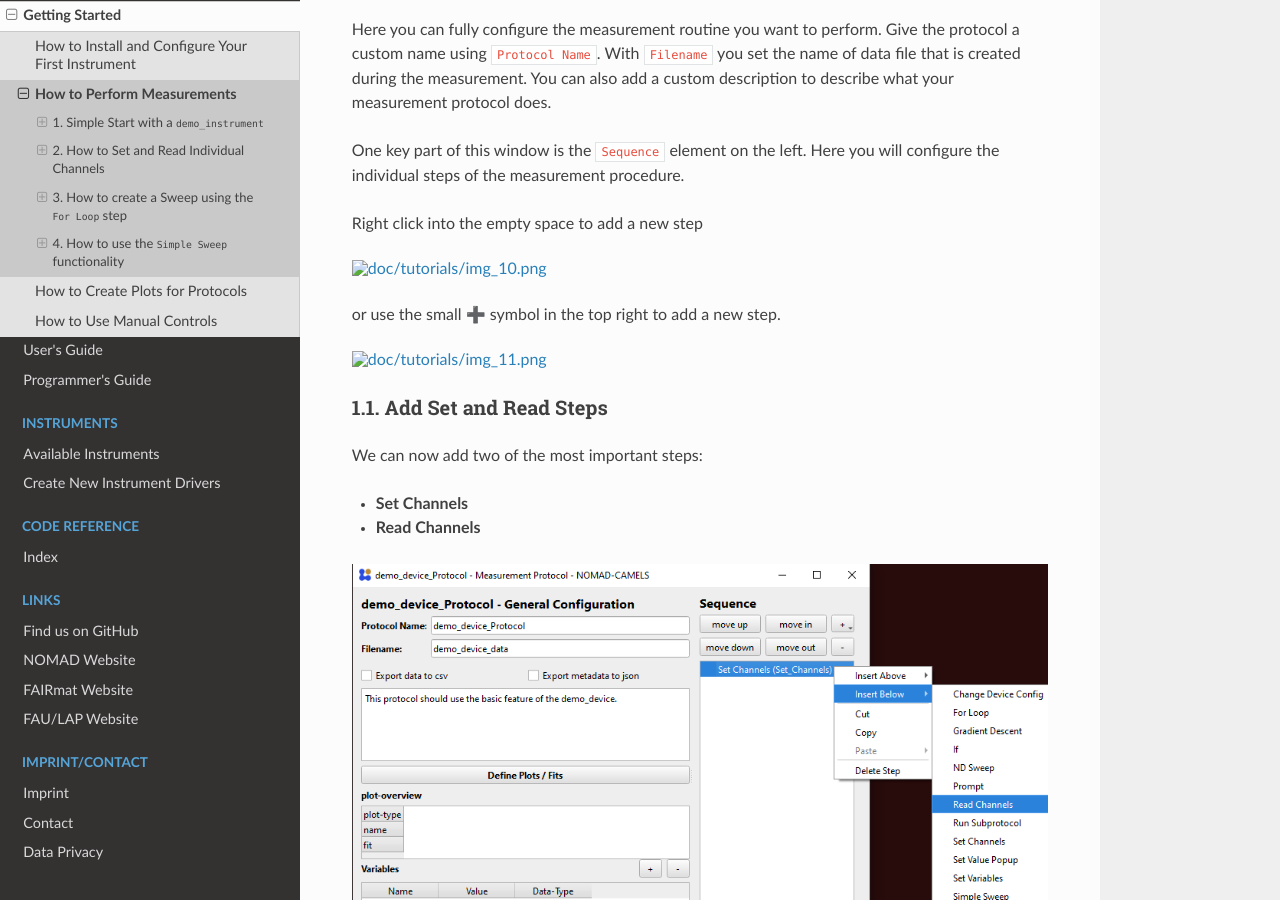
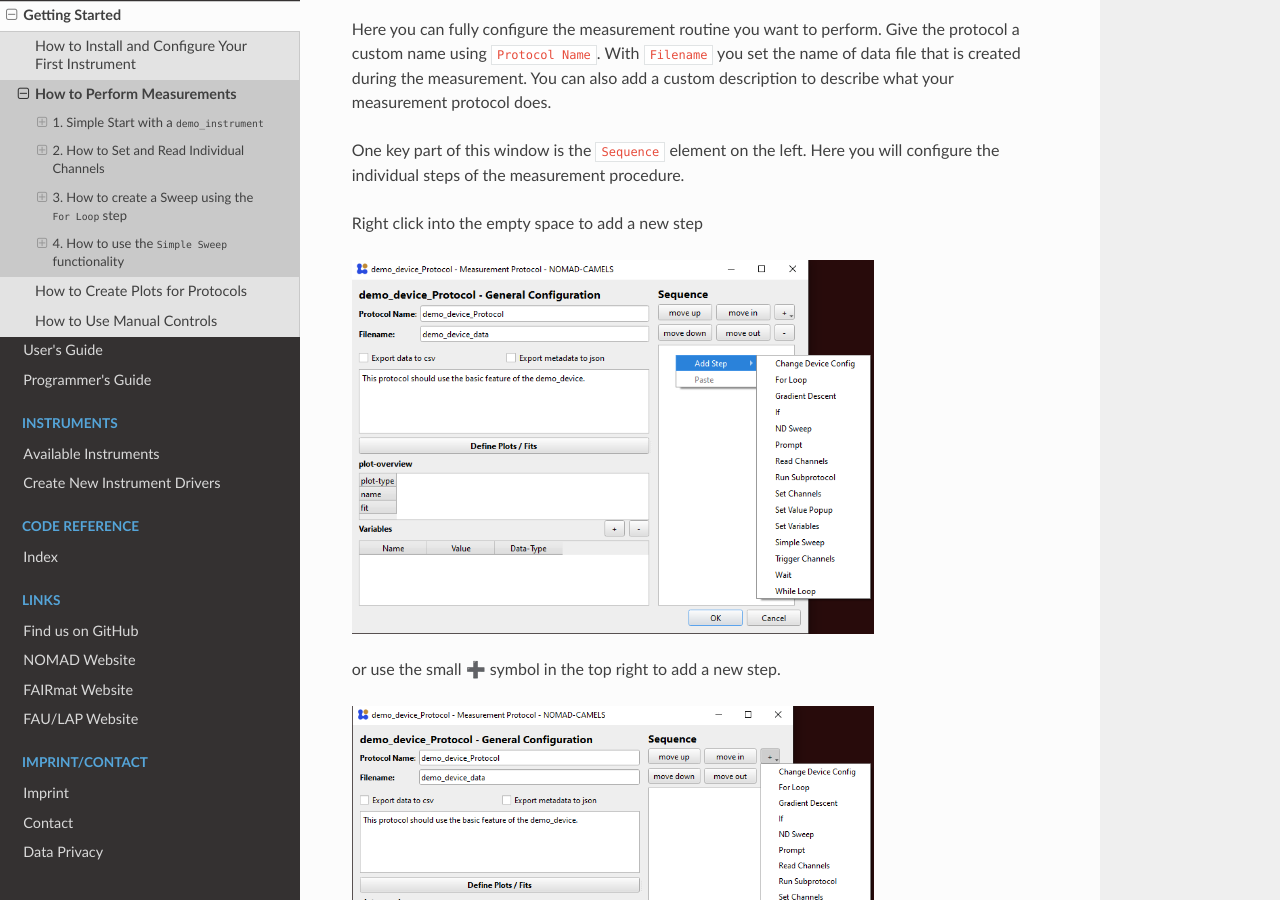
Before and after one commit to FAU-LAP/NOMAD-CAMELS, a Sphinx documentation site: the page built from docs/source/doc/tutorials/quick_start_protocols.md, in a window 1280 px wide and 900 px high, scrolled down 1234 px. Built offline with Sphinx 7.4.7 and the Read the Docs theme 2.0.0, drawn with Linux system fonts in a browser that asks for light colours; pages that are not in the unit, such as notebooks, are missing from menus.

Commit message:
fixed broken images

````diff
--- a/docs/source/doc/tutorials/quick_start_protocols.md
+++ b/docs/source/doc/tutorials/quick_start_protocols.md
@@ -21,11 +21,11 @@ Here you will configure the individual steps of the measurement procedure.
 
 Right click into the empty space to add a new step
 
-```{image} img_10.png
+```{image} images/img_10.png
 :width: 75%
 ```
 or use the small &#10133; symbol in the top right to add a new step.
-```{image} img_11.png
+```{image} images/img_11.png
 :width: 75%
 ```
 
@@ -42,10 +42,10 @@ Depending on the exact implementation of the instruments channels they are eithe
 
 Below you can see the readable and the settable channels of the `demo_device`.
 
-```{image} img_13.png
+```{image} images/img_13.png
 :width: 53%
 ```
-```{image} img_14.png
+```{image} images/img_14.png
 :width: 46%
 ```
 
@@ -59,10 +59,10 @@ Let's see how you can set and read individual channels.
 ### 2.1. Set Channels
 We can now configure the protocol so that first each motor channel (`X`,`Y`,`Z`) are set to a value (in this case `1`,`2`,`3`).
 
-```{image} img_15.png
+```{image} images/img_15.png
 :width: 49%
 ```
-```{image} img_16.png
+```{image} images/img_16.png
 :width: 49%
 ```
 
@@ -76,10 +76,10 @@ We can now configure the protocol so that first each motor channel (`X`,`Y`,`Z`)
 
 For this simply add a variable on the bottom right of the protocol screen with the &#10133; symbol
 
-```{image} img_17.png
+```{image} images/img_17.png
 :width: 49%
 ```
-```{image} img_18.png
+```{image} images/img_18.png
 :width: 49%
 ```
 
@@ -162,17 +162,17 @@ Now  click `OK` and `run` the protocol.
 You can already see the eleven iterations the loop makes from the console window.
 ### 3.6. Sweep Data
 Now lets look at the data produced. The HDF5 file with the data is saved into the location specified by you. With a simple HDF5 viewer like [H5web](https://h5web.panosc.eu/h5wasm) you can easily read and display the data.
-```{image} img_36.png
+```{image} images/img_36.png
 :width: 62%
 ```
 
 
 Here are the other two motor channels
 
-```{image} img_37.png
+```{image} images/img_37.png
 :width: 22%
 ```
-```{image} img_38.png
+```{image} images/img_38.png
 :width: 21.3%
 ```
 
@@ -193,15 +193,15 @@ You can now configure the `Simple Sweep`. This is quite similar to configuring t
 ![img_39.png](images/img_39.png)\
 `Data Output` configures in which Bluesky stream the sweep is run. `sub-stream` should be fine for most cases.\
 Select the `Loop-Type` and `Sweep mode` you want.
-```{image} img_40.png
+```{image} images/img_40.png
 :width: 30%
 ```
-```{image} img_41.png
+```{image} images/img_41.png
 :width: 34.8%
 ```
 
 Set the `Start`, `Stop` and `points` parameters. For this we can again use variables as done [above](sweeping-using-a-for-loop-step). Then select which channels you want to read. We will only select the `motorX` channel. As this is the only channel that is changed.
-```{image} img_42.png
+```{image} images/img_42.png
 :width: 70%
 ```
 
@@ -211,7 +211,7 @@ Click `OK` and `run` the protocol.\
 
 ### 4.4. Data File
 Now lets look at the data produced. The HDF5 file with the data is saved into the location specified by you. With a simple HDF5 viewer like [H5web](https://h5web.panosc.eu/h5wasm) you can easily read and display the data.
-```{image} img_44.png
+```{image} images/img_44.png
 :width: 75%
 ```
 
````
